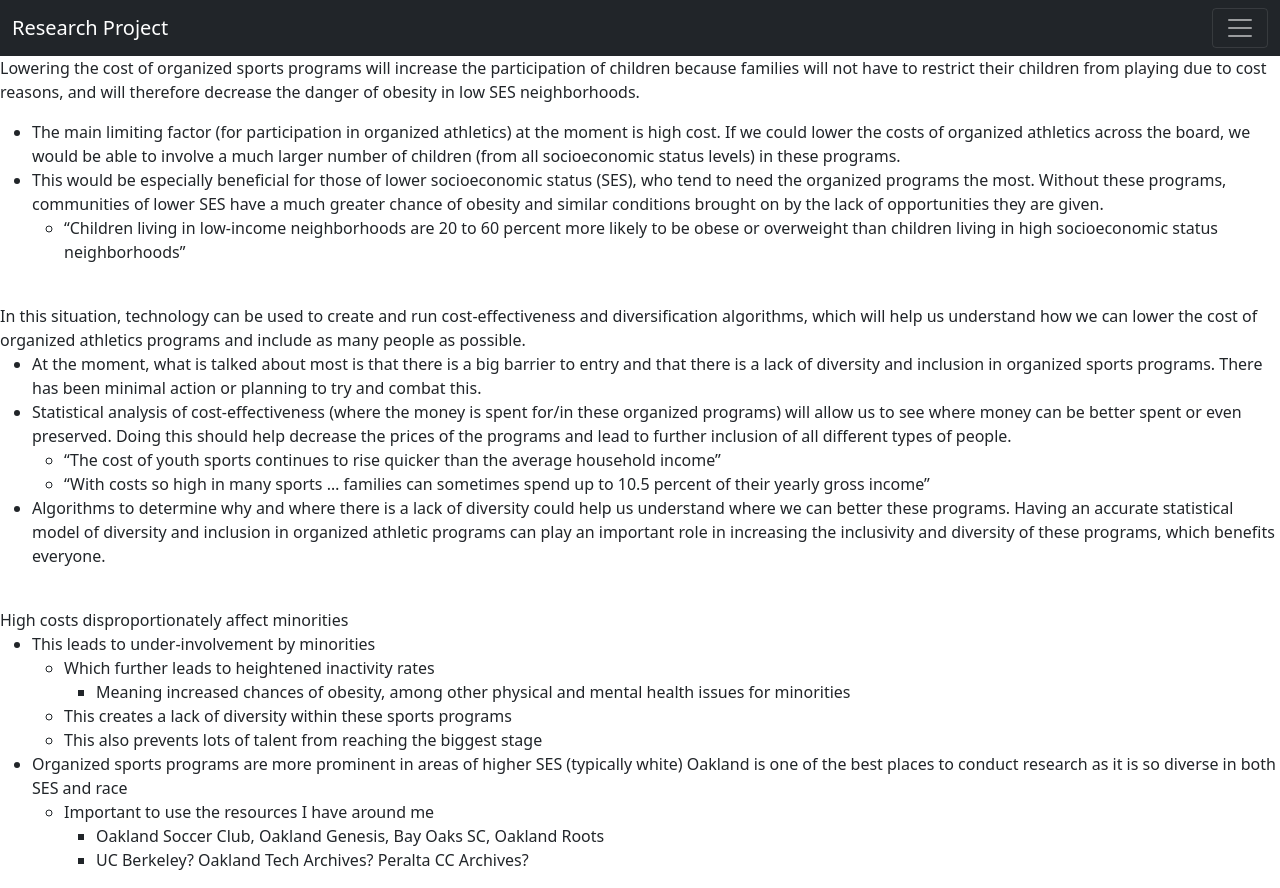
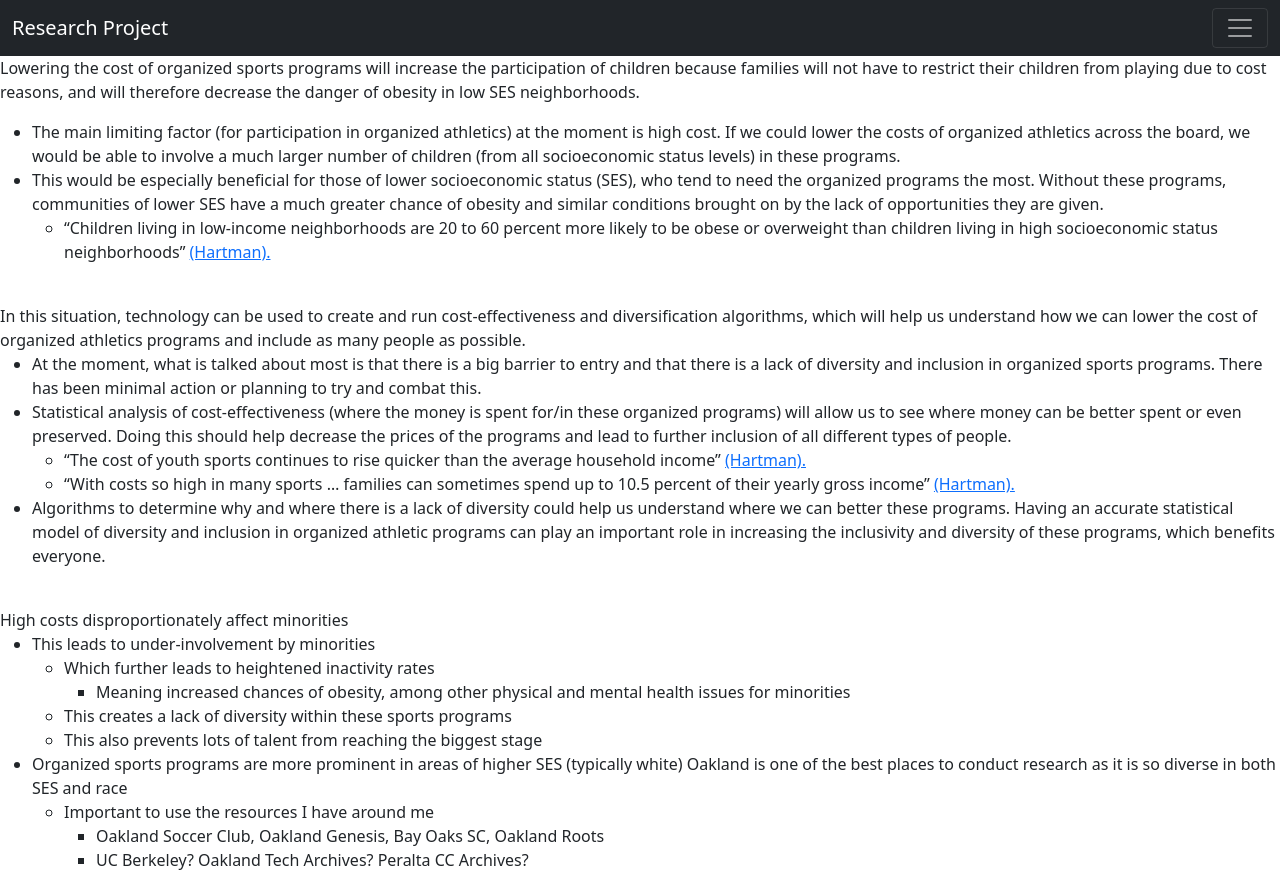
Before and after one commit to jpmcauliffe/JamesMcAuliffeRepoUpdate, a plain HTML site: page ResearchPages/RootCausesJames.html in a window 1280 px wide. Drawn offline with nearby package versions, Linux system fonts and the light colour scheme.

Commit message:
citations

```diff
--- a/ResearchPages/RootCausesJames.html
+++ b/ResearchPages/RootCausesJames.html
@@ -37,7 +37,7 @@
             <li>The main limiting factor (for participation in organized athletics) at the moment is high cost. If we could lower the costs of organized athletics across the board, we would be able to involve a much larger number of children (from all socioeconomic status levels) in these programs.</li>
             <li>This would be especially beneficial for those of lower socioeconomic status (SES), who tend to need the organized programs the most. Without these programs, communities of lower SES have a much greater chance of obesity and similar conditions brought on by the lack of opportunities they are given.</li>
               <ul>
-                <li>“Children living in low-income neighborhoods are 20 to 60 percent more likely to be obese or overweight than children living in high socioeconomic status neighborhoods”</li>
+                <li>“Children living in low-income neighborhoods are 20 to 60 percent more likely to be obese or overweight than children living in high socioeconomic status neighborhoods” <a href="file:///C:/Users/s_JamesMcAul14957/Downloads/PayToPlayVirginia.pdf">(Hartman).</a></li>
               </ul>
           </ul>
 
@@ -46,8 +46,8 @@
             <li>At the moment, what is talked about most is that there is a big barrier to entry and that there is a lack of diversity and inclusion in organized sports programs. There has been minimal action or planning to try and combat this. </li>
             <li>Statistical analysis of cost-effectiveness (where the money is spent for/in these organized programs) will allow us to see where money can be better spent or even preserved. Doing this should help decrease the prices of the programs and lead to further inclusion of all different types of people.  </li>
               <ul>
-                <li>“The cost of youth sports continues to rise quicker than the average household income”</li>
-                <li>“With costs so high in many sports …  families can sometimes spend up to 10.5 percent of their yearly gross income”</li>
+                <li>“The cost of youth sports continues to rise quicker than the average household income” <a href="file:///C:/Users/s_JamesMcAul14957/Downloads/PayToPlayVirginia.pdf">(Hartman).</a></li>
+                <li>“With costs so high in many sports …  families can sometimes spend up to 10.5 percent of their yearly gross income” <a href="file:///C:/Users/s_JamesMcAul14957/Downloads/PayToPlayVirginia.pdf">(Hartman).</a></li>
               </ul>
             <li>Algorithms to determine why and where there is a lack of diversity could help us understand where we can better these programs. Having an accurate statistical model of diversity and inclusion in organized athletic programs can play an important role in increasing the inclusivity and diversity of these programs, which benefits everyone.</li>
           </ul>
```
Also changed, not shown: ResearchJamesMcAuliffe.html (+3 -3 lines), ResearchPages/CaseStudyJames.html (+3 -3 lines), ResearchPages/InitialResearchJames.html (+3 -3 lines).
